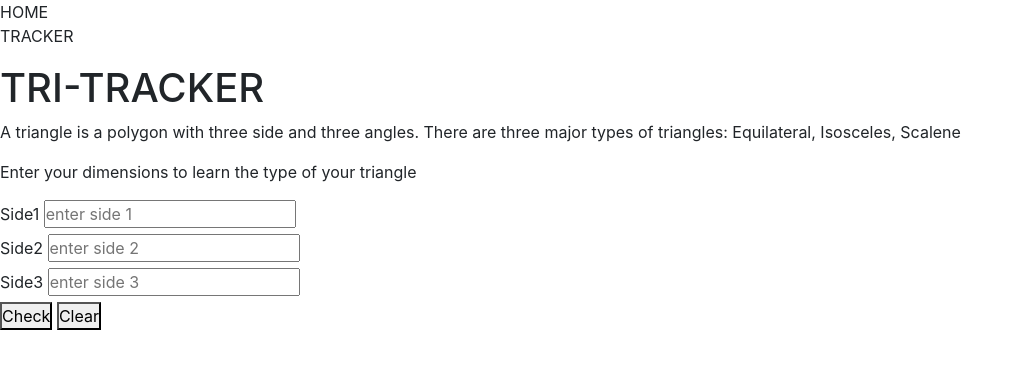
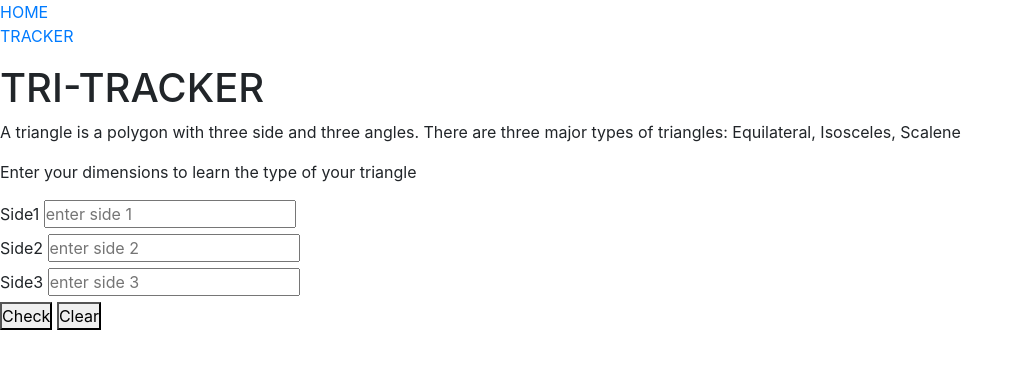
Before and after one commit to mi-ano/tracker, a plain HTML site: page index.html in a window 1280 px wide. Shown: the whole page, without its empty margins (0-1023 px from the left). Drawn offline with nearby package versions, Linux system fonts and the light colour scheme; a script that the page names is missing.

Commit message:
basic structure complete

```diff
--- a/index.html
+++ b/index.html
@@ -17,17 +17,19 @@
   <header>
     <nav>
       <ul>
-        <li>HOME</li>
-        <li>TRACKER</li>
+        <li><a href="#tri-tracker">HOME</a></li>
+        <li><a href="#tracker">TRACKER</a></li>
       </ul>
     </nav>
   </header>
 
-
+  <!-- introduction section -->
   <section id="tri-tracker">
     <h1>TRI-TRACKER</h1>
     <p>A triangle is a polygon with three side and three angles. There are three major types of triangles: Equilateral, Isosceles, Scalene  </p>
   </section>
+
+  <!-- tracker section-->
   <section id="tracker">
     <p>Enter your dimensions to learn the type of your triangle</p>
     <form>
@@ -47,5 +49,8 @@
       <button>Clear</button>
     </form>
   </section>
+
+  <!-- results section -->
+  <section id="results"></section>
 </body>
 </html>
```
